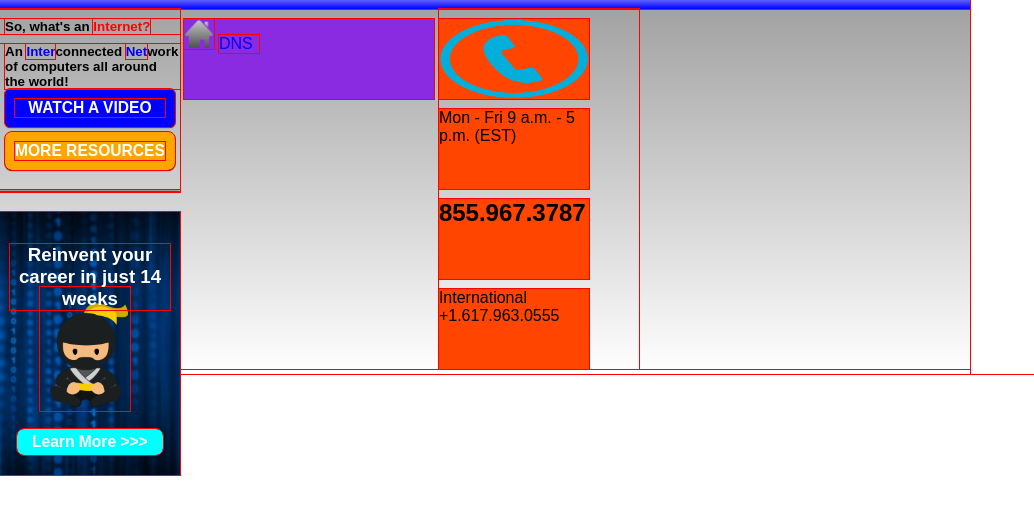
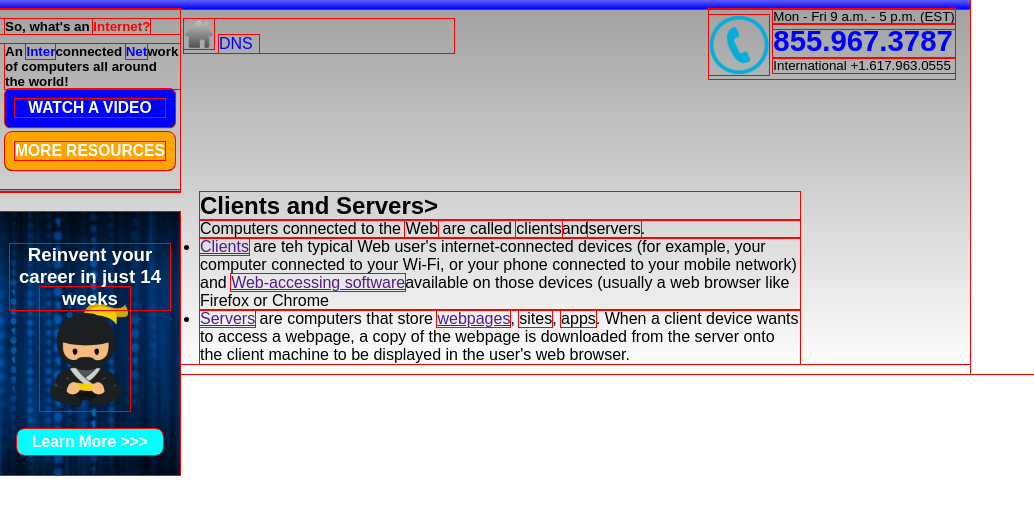
Before and after one commit to SquibblyDee/internet, a plain HTML site: page index.html in a window 1280 px wide. Shown: the part 126-640 px from the top of the page, without its empty margins (0-1034 px from the left). Drawn offline with Linux system fonts and the light colour scheme.

Commit message:
layout mostly there but sloppy divs need to be wrapped in more divs

```diff
--- a/index.html
+++ b/index.html
@@ -45,9 +45,32 @@
                 </div>
                 <div class="contact-info">
                     <img src="img/phone.png">
-                    <p>Mon - Fri 9 a.m. - 5 p.m. (EST)</p>
-                    <h2>855.967.3787</h2>
-                    <p>International +1.617.963.0555</p>
+                    <ul>
+                        <li>
+                            <p>Mon - Fri 9 a.m. - 5 p.m. (EST)</p>
+                        </li>
+                        <li>
+                            <h3>855.967.3787</h3>
+                        </li>
+                        <li>
+                            <p>International +1.617.963.0555</p>
+                        </li>
+                    </ul>
+                </div>
+                <div class="clients-and-servers">
+                    <h2>Clients and Servers></h2>
+                    <p>Computers connected to the <a href"">Web</a> are called <span>clients</span>and<span>servers</span>.</p>
+                    <ul>
+                        <li>
+                            <p><a href="">Clients</a> are teh typical Web user's internet-connected devices
+                            (for example, your computer connected to your Wi-Fi, or your phone connected to your mobile network)
+                            and <a href="">Web-accessing software</a>available on those devices (usually a web browser like Firefox or Chrome</p>
+                        </li>
+                        <li>
+                            <p><a href="">Servers</a> are computers that store <a href="">webpages</a>, <a href"">sites</a>, <a hef"">apps</a>. When a client device wants to access a webpage,
+                            a copy of the webpage is downloaded from the server onto the client machine to be displayed in the user's web browser.</p>
+                        </li>
+                    </ul>
                 </div>
             </div>
         </div>
--- a/style.css
+++ b/style.css
@@ -148,10 +148,11 @@
 
 /* BEGIN CONTACT BAR */
 .contact-bar{
-    width: 250px;
-    height: 80px;
-    background-color: blueviolet;
+    width: 270px;
+    height: auto;
     margin-top: 10px;
+    margin-right: 250px;
+    margin-bottom: 22px;
     vertical-align: top;
     display: inline-block;
     position: relative;
@@ -170,36 +171,40 @@
 }
 
 .contact-info{
-    width: 200px;
+    width: auto;
+    height:auto;
     display: inline-block;
 }
 
 .contact-info img{
-    width: 150px;
-    height: 80px;
-    background-color: orangered;
-    margin-top: 10px;
-    vertical-align: top;
+    width: 60px;
+    margin-top: 6px;
     display: inline-block;
-    position: relative;
 }
 
-.contact-info h2{
-    width: 150px;
-    height: 80px;
-    background-color: orangered;
-    margin-top: 10px;
+.contact-info ul{
+    width: auto;
+    height: 20px;
     vertical-align: top;
+    list-style:none;
     display: inline-block;
-    position: relative;
+}
+
+.contact-info h3{
+    color: blue;
+    font-size: 22pt;
 }
 
 .contact-info p{
-    width: 150px;
-    height: 80px;
-    background-color: orangered;
-    margin-top: 10px;
+    font-size:10pt;
+}
+
+/* BEGIN CLIENTS AND SERVERS MAIN BODY SECTION */
+
+.clients-and-servers{
+    margin-left: 200px;
+    width: 600px;
+    display: inline-block;
     vertical-align: top;
-    display: inline-block;
-    position: relative;
+    position:relative;
 }
```
